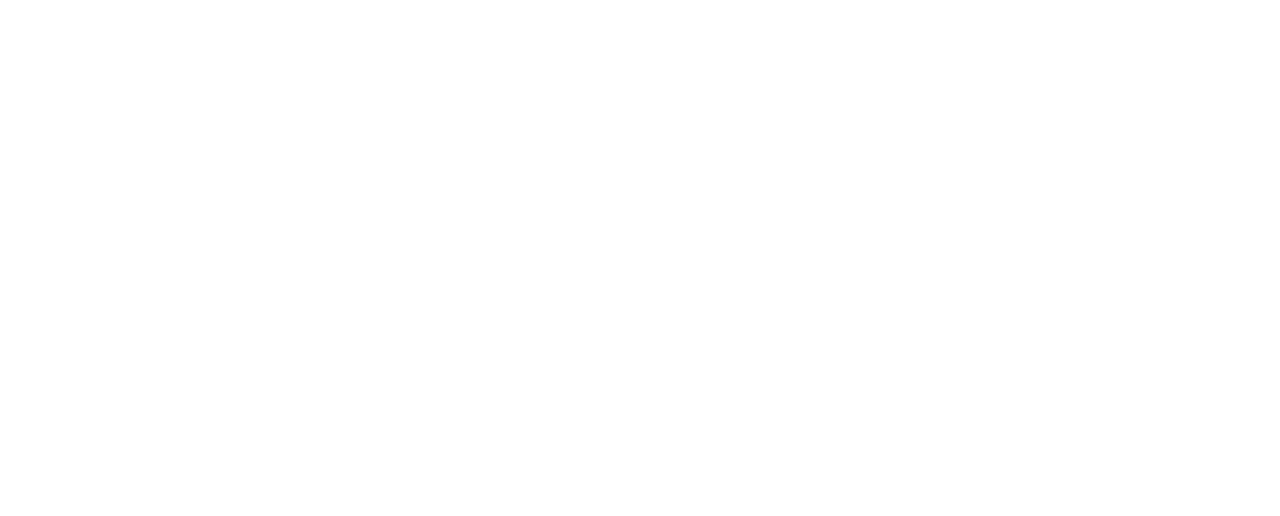
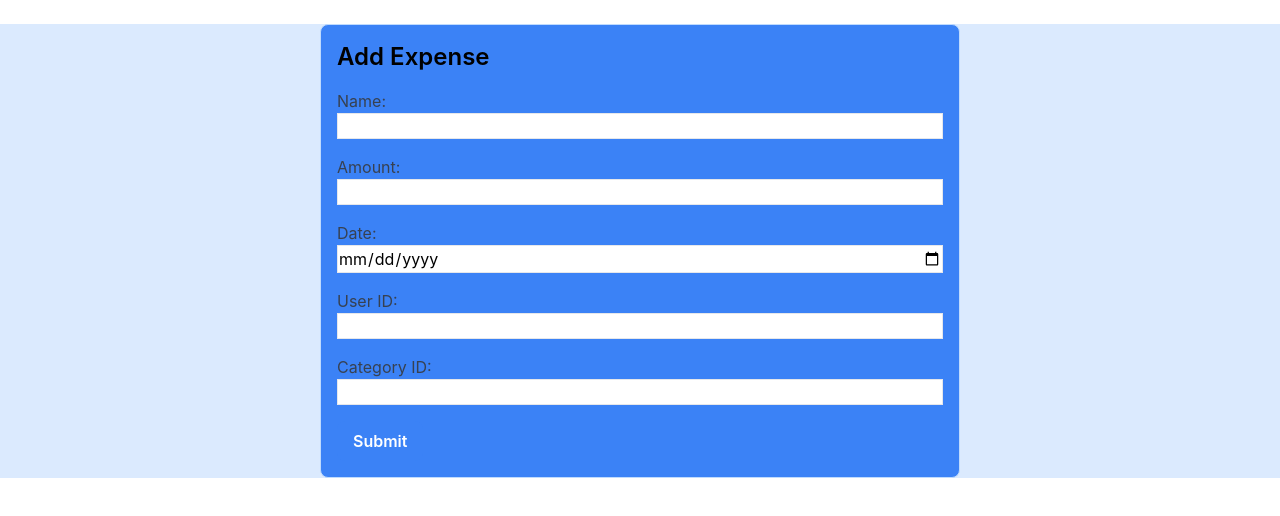
Before and after one commit to winny52/Expense-Tracker-Client, a React (Create React App) app in the folder client/: page /login in a window 1280 px wide. Shown: the top 516 px of the page. Built offline with nearby package versions, Linux system fonts and the light colour scheme.

Commit message:
Styling configured

```diff
--- a/client/package.json
+++ b/client/package.json
@@ -10,6 +10,7 @@
     "postcss-cli": "^10.1.0",
     "react": "^18.2.0",
     "react-dom": "^18.2.0",
+    "react-router-dom": "^6.16.0",
     "react-scripts": "5.0.1",
     "tailwindcss": "^3.3.3",
     "web-vitals": "^2.1.4"
--- a/client/src/App.js
+++ b/client/src/App.js
@@ -1,10 +1,10 @@
-
+import ExpenseForm from "./components/ExpenseForm";
 import './App.css';
 
 function App() {
   return (
-    <div className="App">
-
+    <div className="App bg-blue-100">
+      <ExpenseForm />
     </div>
   );
 }
--- a/client/src/components/ExpenseForm.js
+++ b/client/src/components/ExpenseForm.js
@@ -0,0 +1,103 @@
+import React, { useState } from 'react';
+
+function ExpenseForm() {
+  const [formData, setFormData] = useState({
+    name: '',
+    amount: '',
+    date: '',
+    user_id: '',
+    category_id: '',
+  });
+
+  const handleChange = (e) => {
+    const { name, value } = e.target;
+    setFormData({
+      ...formData,
+      [name]: value,
+    });
+  };
+
+  const handleSubmit = (e) => {
+    e.preventDefault();
+
+    // Here, you can send the formData to your server or perform any desired actions.
+    // For simplicity, we'll just log it to the console.
+    console.log(formData);
+  };
+
+  return (
+    <div className="w-1/2 mx-auto mt-6 p-4 bg-blue-500 border border-solid border-blue-200 rounded-lg">
+      <h2 className="text-2xl font-semibold mb-4">Add Expense</h2>
+      <form onSubmit={handleSubmit}>
+        <div className="mb-4">
+          <label htmlFor="name" className="block text-gray-700">Name:</label>
+          <input
+            type="text"
+            id="name"
+            name="name"
+            value={formData.name}
+            onChange={handleChange}
+            className="form-input w-full border border-solid border-light-blue-400 bg-ie9b94"
+            required
+          />
+        </div>
+        <div className="mb-4">
+          <label htmlFor="amount" className="block text-gray-700">Amount:</label>
+          <input
+            type="number"
+            id="amount"
+            name="amount"
+            value={formData.amount}
+            onChange={handleChange}
+            className="form-input w-full border border-solid border-light-blue-400 bg-ie9b94"
+            required
+          />
+        </div>
+        <div className="mb-4">
+          <label htmlFor="date" className="block text-gray-700">Date:</label>
+          <input
+            type="date"
+            id="date"
+            name="date"
+            value={formData.date}
+            onChange={handleChange}
+            className="form-input w-full border border-solid border-light-blue-400 bg-ie9b94"
+            required
+          />
+        </div>
+        <div className="mb-4">
+          <label htmlFor="user_id" className="block text-gray-700">User ID:</label>
+          <input
+            type="number"
+            id="user_id"
+            name="user_id"
+            value={formData.user_id}
+            onChange={handleChange}
+            className="form-input w-full border border-solid border-light-blue-400 bg-ie9b94"
+            required
+          />
+        </div>
+        <div className="mb-4">
+          <label htmlFor="category_id" className="block text-gray-700">Category ID:</label>
+          <input
+            type="number"
+            id="category_id"
+            name="category_id"
+            value={formData.category_id}
+            onChange={handleChange}
+            className="form-input w-full border border-solid border-light-blue-400 bg-ie9b94"
+            required
+          />
+        </div>
+        <button
+          type="submit"
+          className="bg-blue-500 hover:bg-blue-600 text-white font-semibold py-2 px-4 rounded-lg"
+        >
+          Submit
+        </button>
+      </form>
+    </div>
+  );
+}
+
+export default ExpenseForm;
--- a/client/src/components/LandingPage.js
+++ b/client/src/components/LandingPage.js
@@ -0,0 +1,35 @@
+// src/components/LandingPage.js
+import React from 'react';
+import { BrowserRouter as Router, Route, Link } from 'react-router-dom';
+
+const GetStarted = () => <div>Get Started Content</div>;
+const Contact = () => <div>Contact Content</div>;
+const Login = () => <div>Login Content</div>;
+
+const LandingPage = () => {
+  return (
+    <Router>
+      <div>
+        <nav>
+          <ul>
+            <li>
+              <Link to="/get-started">Get Started</Link>
+            </li>
+            <li>
+              <Link to="/contact">Contact</Link>
+            </li>
+            <li>
+              <Link to="/login">Login</Link>
+            </li>
+          </ul>
+        </nav>
+
+        <Route path="/get-started" component={GetStarted} />
+        <Route path="/contact" component={Contact} />
+        <Route path="/login" component={Login} />
+      </div>
+    </Router>
+  );
+};
+
+export default LandingPage;
--- a/client/tailwind.config.js
+++ b/client/tailwind.config.js
@@ -1,6 +1,6 @@
 /** @type {import('tailwindcss').Config} */
 module.exports = {
-  content: [],
+  content: ["./src/**/*.{js,html}"],
   theme: {
     extend: {},
   },
```
Also changed, not shown: 1 other file (tests, documents, lock files or other folders).
